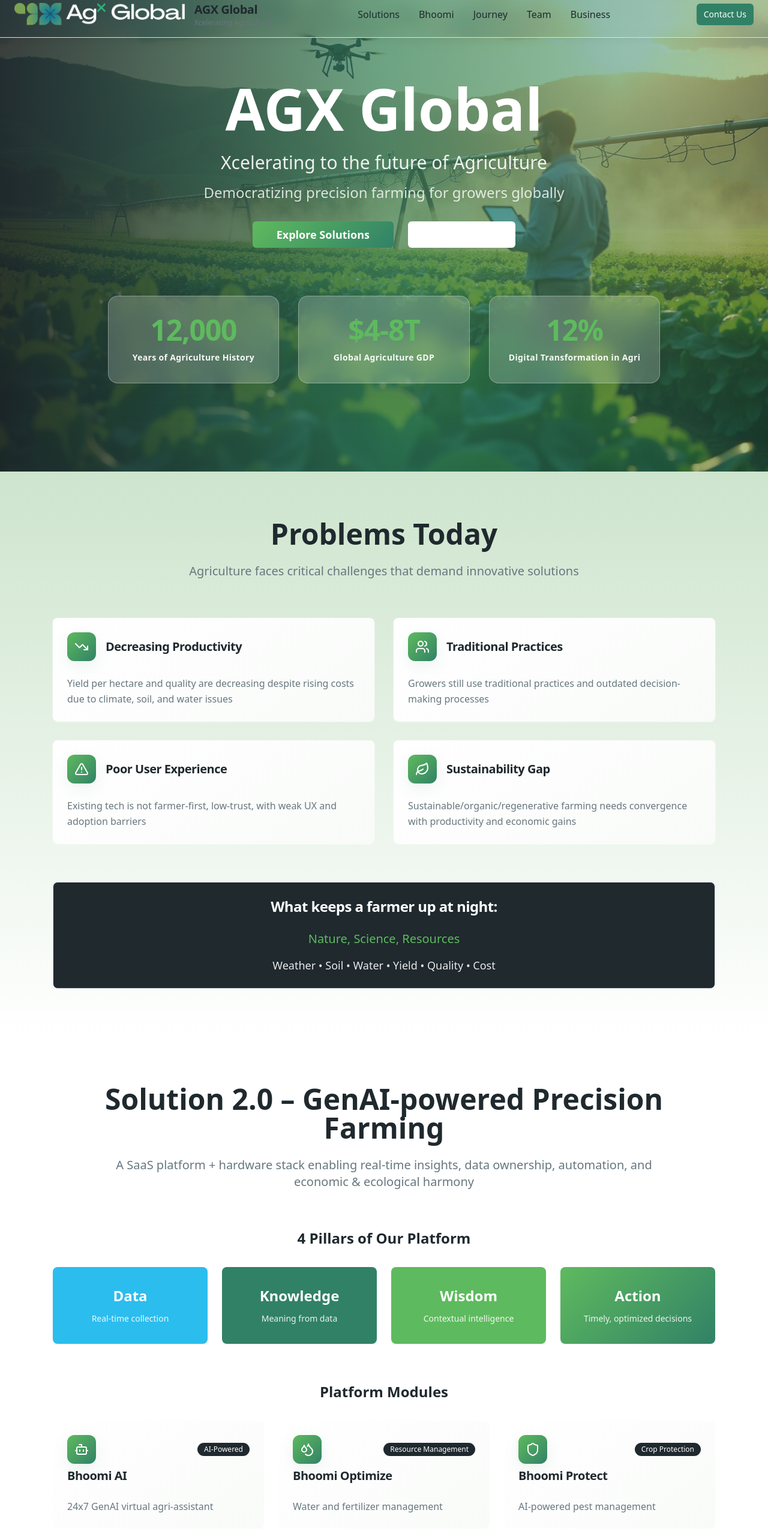
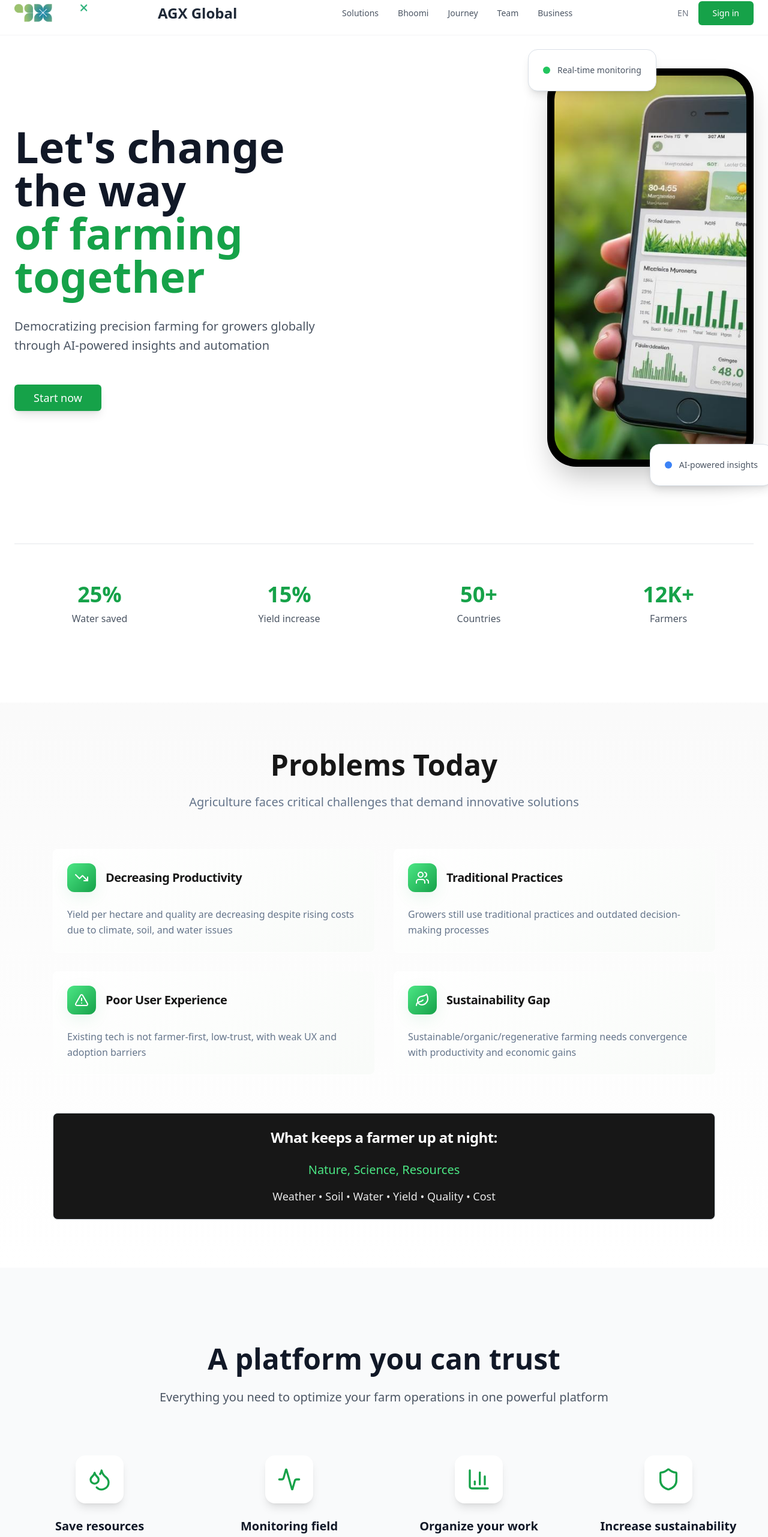
Before and after one commit to AGrowEx/agrowex-website, a React (Vite) app: page / in a window 1280 px wide. Shown: the part 14-2576 px from the top of the page at 60% size. Built offline with nearby package versions, Linux system fonts and the light colour scheme.

Commit message:
Refactor: Implement design similar to xfarm.ag
Update the website design to match the style of xfarm.ag.

```diff
--- a/src/components/Hero.tsx
+++ b/src/components/Hero.tsx
@@ -3,50 +3,75 @@ import heroImage from "@/assets/hero-agriculture.jpg";
 
 const Hero = () => {
   return (
-    <section className="relative min-h-screen flex items-center justify-center overflow-hidden">
-      {/* Background Image */}
-      <div
-        className="absolute inset-0 bg-cover bg-center bg-no-repeat"
-        style={{ backgroundImage: `url(${heroImage})` }}
-      >
-        <div className="absolute inset-0 bg-gradient-to-r from-brand-dark/85 via-brand-primary/70 to-brand-primary/40"></div>
-      </div>
+    <section className="relative min-h-screen bg-white flex items-center justify-center overflow-hidden">
+      {/* Content Container */}
+      <div className="max-w-7xl mx-auto px-6 py-32">
+        <div className="grid lg:grid-cols-2 gap-16 items-center">
+          {/* Left Content */}
+          <div className="text-left">
+            <h1 className="text-5xl md:text-6xl lg:text-7xl font-bold text-gray-900 mb-8 leading-tight">
+              Let's change the way
+              <span className="block text-brand-primary">of farming together</span>
+            </h1>
 
-      {/* Content */}
-      <div className="relative z-10 max-w-6xl mx-auto px-6 text-center text-white">
-        <div className="mb-8">
-          <h1 className="text-6xl lg:text-8xl font-bold mb-6 leading-tight">
-            AGX Global
-          </h1>
-          <div className="text-2xl lg:text-3xl font-light mb-4 opacity-90">
-            Xcelerating to the future of Agriculture
+            <p className="text-xl text-gray-600 mb-12 leading-relaxed max-w-lg">
+              Democratizing precision farming for growers globally through AI-powered insights and automation
+            </p>
+
+            <Button size="lg" className="text-lg px-8 py-4 font-medium bg-brand-primary hover:bg-brand-primary/90 text-white shadow-lg hover:shadow-xl transition-all duration-300">
+              Start now
+            </Button>
           </div>
-          <p className="text-xl lg:text-2xl font-light opacity-80 max-w-3xl mx-auto">
-            Democratizing precision farming for growers globally
-          </p>
+
+          {/* Right Content - Phone Mockup */}
+          <div className="relative flex justify-center lg:justify-end">
+            <div className="relative">
+              {/* Phone Frame */}
+              <div className="relative bg-black rounded-[3rem] p-3 shadow-2xl">
+                <div className="bg-white rounded-[2.5rem] overflow-hidden w-80 h-[640px]">
+                  <img
+                    src="/src/assets/bhoomi-app-mockup.jpg"
+                    alt="Bhoomi App Dashboard"
+                    className="w-full h-full object-cover"
+                  />
+                </div>
+              </div>
+
+              {/* Floating Elements */}
+              <div className="absolute -top-8 -left-8 bg-white rounded-2xl p-6 shadow-lg border">
+                <div className="flex items-center gap-3">
+                  <div className="w-3 h-3 bg-green-500 rounded-full"></div>
+                  <span className="text-sm font-medium text-gray-600">Real-time monitoring</span>
+                </div>
+              </div>
+
+              <div className="absolute -bottom-8 -right-8 bg-white rounded-2xl p-6 shadow-lg border">
+                <div className="flex items-center gap-3">
+                  <div className="w-3 h-3 bg-blue-500 rounded-full"></div>
+                  <span className="text-sm font-medium text-gray-600">AI-powered insights</span>
+                </div>
+              </div>
+            </div>
+          </div>
         </div>
 
-        <div className="flex flex-col sm:flex-row gap-6 justify-center items-center">
-          <Button variant="brand" size="lg" className="text-lg px-10 py-4 font-semibold">
-            Explore Solutions
-          </Button>
-          <Button variant="outline" size="lg" className="text-lg px-10 py-4 border-white/80 text-white hover:bg-white hover:text-brand-dark font-medium">
-            Learn More
-          </Button>
-        </div>
-
-        <div className="mt-20 grid grid-cols-1 md:grid-cols-3 gap-8 text-center">
-          <div className="bg-white/20 backdrop-blur-lg rounded-2xl p-8 shadow-elevated border border-white/30 hover:bg-white/25 transition-all duration-300">
-            <div className="text-5xl font-bold text-brand-secondary mb-3 tracking-tight">12,000</div>
-            <div className="text-sm opacity-95 font-semibold tracking-wide">Years of Agriculture History</div>
+        {/* Stats Row */}
+        <div className="grid grid-cols-1 md:grid-cols-4 gap-8 mt-32 pt-16 border-t border-gray-200">
+          <div className="text-center">
+            <div className="text-3xl md:text-4xl font-bold text-brand-primary mb-2">25%</div>
+            <div className="text-gray-600">Water saved</div>
           </div>
-          <div className="bg-white/20 backdrop-blur-lg rounded-2xl p-8 shadow-elevated border border-white/30 hover:bg-white/25 transition-all duration-300">
-            <div className="text-5xl font-bold text-brand-secondary mb-3 tracking-tight">$4-8T</div>
-            <div className="text-sm opacity-95 font-semibold tracking-wide">Global Agriculture GDP</div>
+          <div className="text-center">
+            <div className="text-3xl md:text-4xl font-bold text-brand-primary mb-2">15%</div>
+            <div className="text-gray-600">Yield increase</div>
           </div>
-          <div className="bg-white/20 backdrop-blur-lg rounded-2xl p-8 shadow-elevated border border-white/30 hover:bg-white/25 transition-all duration-300">
-            <div className="text-5xl font-bold text-brand-secondary mb-3 tracking-tight">12%</div>
-            <div className="text-sm opacity-95 font-semibold tracking-wide">Digital Transformation in Agri</div>
+          <div className="text-center">
+            <div className="text-3xl md:text-4xl font-bold text-brand-primary mb-2">50+</div>
+            <div className="text-gray-600">Countries</div>
+          </div>
+          <div className="text-center">
+            <div className="text-3xl md:text-4xl font-bold text-brand-primary mb-2">12K+</div>
+            <div className="text-gray-600">Farmers</div>
           </div>
         </div>
       </div>
--- a/src/components/Navigation.tsx
+++ b/src/components/Navigation.tsx
@@ -10,19 +10,16 @@ const Navigation = () => {
   ];
 
   return (
-    <nav className="fixed top-0 left-0 right-0 z-50 bg-white/98 backdrop-blur-md border-b border-border shadow-card">
+    <nav className="fixed top-0 left-0 right-0 z-50 bg-white/95 backdrop-blur-md border-b border-gray-100">
       <div className="max-w-7xl mx-auto px-6 py-4">
         <div className="flex items-center justify-between">
-          <div className="flex items-center gap-4">
+          <div className="flex items-center gap-3">
             <img
               src="/lovable-uploads/ac71843d-6b3e-45d1-bd24-263272620930.png"
               alt="AGX Global Logo"
-              className="h-10 w-auto"
+              className="h-8 w-auto"
             />
-            <div>
-              <div className="font-bold text-brand-dark text-xl tracking-tight">AGX Global</div>
-              <div className="text-xs text-muted-foreground font-medium">Xcelerating Agriculture</div>
-            </div>
+            <span className="text-2xl font-bold text-gray-800">AGX Global</span>
           </div>
 
           <div className="hidden md:flex items-center gap-8">
@@ -30,16 +27,19 @@ const Navigation = () => {
               <a
                 key={item.label}
                 href={item.href}
-                className="text-brand-dark hover:text-brand-primary transition-colors font-medium"
+                className="text-gray-600 hover:text-brand-primary transition-colors font-medium text-sm"
               >
                 {item.label}
               </a>
             ))}
           </div>
 
-          <Button variant="professional" size="sm" className="font-medium">
-            Contact Us
-          </Button>
+          <div className="flex items-center gap-4">
+            <span className="text-sm text-gray-500">EN</span>
+            <Button className="bg-brand-primary hover:bg-brand-primary/90 text-white font-medium px-6">
+              Sign in
+            </Button>
+          </div>
         </div>
       </div>
     </nav>
--- a/src/components/Solutions.tsx
+++ b/src/components/Solutions.tsx
@@ -1,5 +1,6 @@
 import { Card, CardContent, CardHeader, CardTitle } from "@/components/ui/card";
 import { Badge } from "@/components/ui/badge";
+import { Button } from "@/components/ui/button";
 import { Bot, Droplets, Shield, BarChart3, Activity, MapPin } from "lucide-react";
 
 const Solutions = () => {
@@ -65,56 +66,57 @@ const Solutions = () => {
     }
   ];
 
+  const solutions = [
+    {
+      icon: Droplets,
+      title: "Save resources",
+      description: "Using sensors and satellites xFarm advises you how to optimize irrigation, defense and fertilization."
+    },
+    {
+      icon: Activity,
+      title: "Monitoring field information",
+      description: "Optimize your irrigation strategy, protect your crops and manage your farm machinery with a simple tap on the screen."
+    },
+    {
+      icon: BarChart3,
+      title: "Organize your work",
+      description: "Invite your employees to xFarm to plan and monitor activities easily and efficiently."
+    },
+    {
+      icon: Shield,
+      title: "Increase sustainability",
+      description: "With xFarm it will be easy to monitor and improve the sustainability of your farm."
+    }
+  ];
+
   return (
-    <section className="py-20 bg-background">
-      <div className="max-w-6xl mx-auto px-6">
-        <div className="text-center mb-16">
-          <h2 className="text-4xl lg:text-5xl font-bold text-brand-dark mb-6">
-            Solution 2.0 – GenAI-powered Precision Farming
+    <section className="py-32 bg-gray-50">
+      <div className="max-w-7xl mx-auto px-6">
+        <div className="text-center mb-20">
+          <h2 className="text-4xl md:text-5xl font-bold text-gray-900 mb-6">
+            A platform you can trust
           </h2>
-          <p className="text-xl text-muted-foreground max-w-4xl mx-auto">
-            A SaaS platform + hardware stack enabling real-time insights, data ownership, automation, and economic & ecological harmony
+          <p className="text-xl text-gray-600 max-w-3xl mx-auto leading-relaxed">
+            Everything you need to optimize your farm operations in one powerful platform
           </p>
         </div>
 
-        {/* 4 Pillars */}
-        <div className="mb-16">
-          <h3 className="text-2xl font-bold text-center text-brand-dark mb-8">4 Pillars of Our Platform</h3>
-          <div className="grid grid-cols-1 md:grid-cols-4 gap-6">
-            {pillars.map((pillar, index) => (
-              <Card key={index} className={`${pillar.color} text-white shadow-brand border-0`}>
-                <CardContent className="p-8 text-center">
-                  <h4 className="text-2xl font-bold mb-3">{pillar.title}</h4>
-                  <p className="text-sm opacity-90 font-medium">{pillar.description}</p>
-                </CardContent>
-              </Card>
-            ))}
-          </div>
+        <div className="grid md:grid-cols-2 lg:grid-cols-4 gap-8">
+          {solutions.map((solution, index) => (
+            <div key={index} className="text-center group">
+              <div className="w-20 h-20 bg-white rounded-2xl flex items-center justify-center mx-auto mb-6 shadow-lg group-hover:shadow-xl transition-all duration-300">
+                <solution.icon className="w-10 h-10 text-brand-primary" />
+              </div>
+              <h3 className="text-xl font-bold text-gray-900 mb-4">{solution.title}</h3>
+              <p className="text-gray-600 leading-relaxed">{solution.description}</p>
+            </div>
+          ))}
         </div>
 
-        {/* Platform Modules */}
-        <div>
-          <h3 className="text-2xl font-bold text-center text-brand-dark mb-8">Platform Modules</h3>
-          <div className="grid grid-cols-1 md:grid-cols-2 lg:grid-cols-3 gap-6">
-            {modules.map((module, index) => (
-              <Card key={index} className="shadow-card hover:shadow-elevated transition-all duration-300 border-0 bg-gradient-card">
-                <CardHeader>
-                  <div className="flex items-center justify-between">
-                    <div className="p-3 bg-gradient-brand rounded-xl shadow-brand">
-                      <module.icon className="h-6 w-6 text-white" />
-                    </div>
-                    <Badge variant="secondary" className="text-xs font-medium">
-                      {module.badge}
-                    </Badge>
-                  </div>
-                  <CardTitle className="text-xl text-brand-dark font-semibold">{module.name}</CardTitle>
-                </CardHeader>
-                <CardContent>
-                  <p className="text-muted-foreground leading-relaxed">{module.description}</p>
-                </CardContent>
-              </Card>
-            ))}
-          </div>
+        <div className="mt-20 text-center">
+          <Button size="lg" className="bg-brand-primary hover:bg-brand-primary/90 text-white px-8 py-4 text-lg font-medium">
+            Discover the offerings
+          </Button>
         </div>
       </div>
     </section>
--- a/src/index.css
+++ b/src/index.css
@@ -9,26 +9,26 @@ All colors MUST be HSL. Based on actual AGX Global brand identity.
 @layer base {
   :root {
     --background: 0 0% 100%;
-    --foreground: 200 15% 20%;
+    --foreground: 0 0% 9%;
 
     --card: 0 0% 100%;
-    --card-foreground: 200 15% 20%;
+    --card-foreground: 0 0% 9%;
 
     --popover: 0 0% 100%;
-    --popover-foreground: 200 15% 20%;
+    --popover-foreground: 0 0% 9%;
 
-    --primary: 160 45% 35%;
+    --primary: 142 76% 36%;
     --primary-foreground: 0 0% 100%;
-    --primary-light: 120 40% 55%;
+    --primary-light: 142 76% 60%;
 
-    --secondary: 200 20% 15%;
-    --secondary-foreground: 0 0% 100%;
+    --secondary: 210 40% 96%;
+    --secondary-foreground: 0 0% 9%;
 
-    --muted: 210 20% 96%;
-    --muted-foreground: 200 10% 45%;
+    --muted: 210 40% 96%;
+    --muted-foreground: 215 16% 47%;
 
-    --accent: 195 85% 55%;
-    --accent-foreground: 0 0% 100%;
+    --accent: 210 40% 96%;
+    --accent-foreground: 0 0% 9%;
 
     --destructive: 0 84.2% 60.2%;
     --destructive-foreground: 0 0% 100%;
@@ -37,12 +37,12 @@ All colors MUST be HSL. Based on actual AGX Global brand identity.
     --input: 210 20% 88%;
     --ring: 160 45% 35%;
 
-    /* AGX Professional Brand Colors */
-    --brand-primary: 160 45% 35%;      /* Main teal from logo */
-    --brand-secondary: 120 40% 55%;    /* Light green from logo */
-    --brand-accent: 195 85% 55%;       /* Blue from Bhoomi logo */
-    --brand-dark: 200 20% 15%;         /* Professional dark */
-    --brand-light: 120 30% 85%;        /* Subtle green background */
+    /* AGX Professional Brand Colors - xFarm inspired */
+    --brand-primary: 142 76% 36%;      /* Professional green from xFarm style */
+    --brand-secondary: 142 76% 60%;    /* Lighter green variant */
+    --brand-accent: 210 40% 96%;       /* Clean light background */
+    --brand-dark: 0 0% 9%;             /* Clean dark text */
+    --brand-light: 0 0% 98%;           /* Clean white background */
 
     /* Professional Gradients */
     --gradient-brand: linear-gradient(135deg, hsl(var(--brand-secondary)), hsl(var(--brand-primary)));
```
